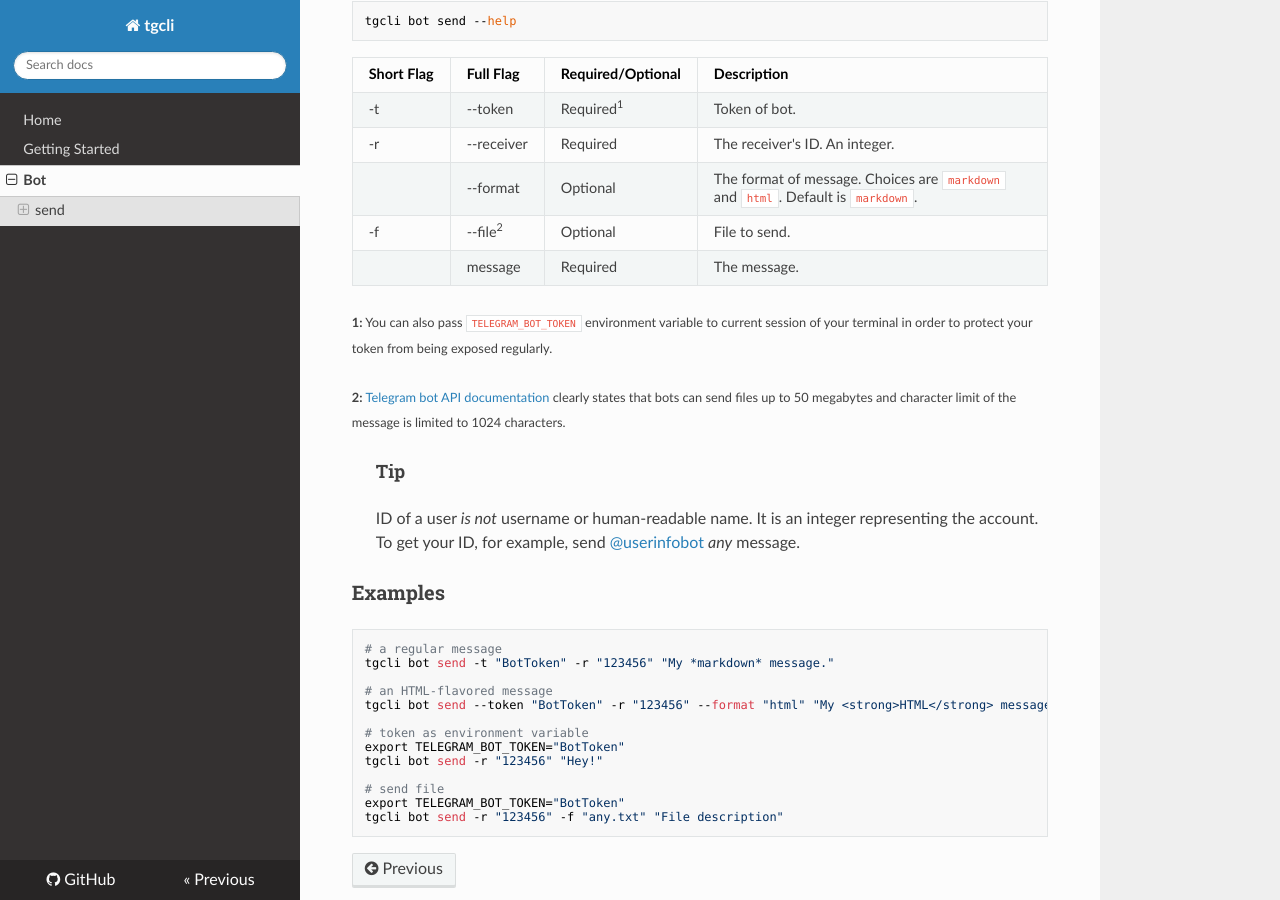
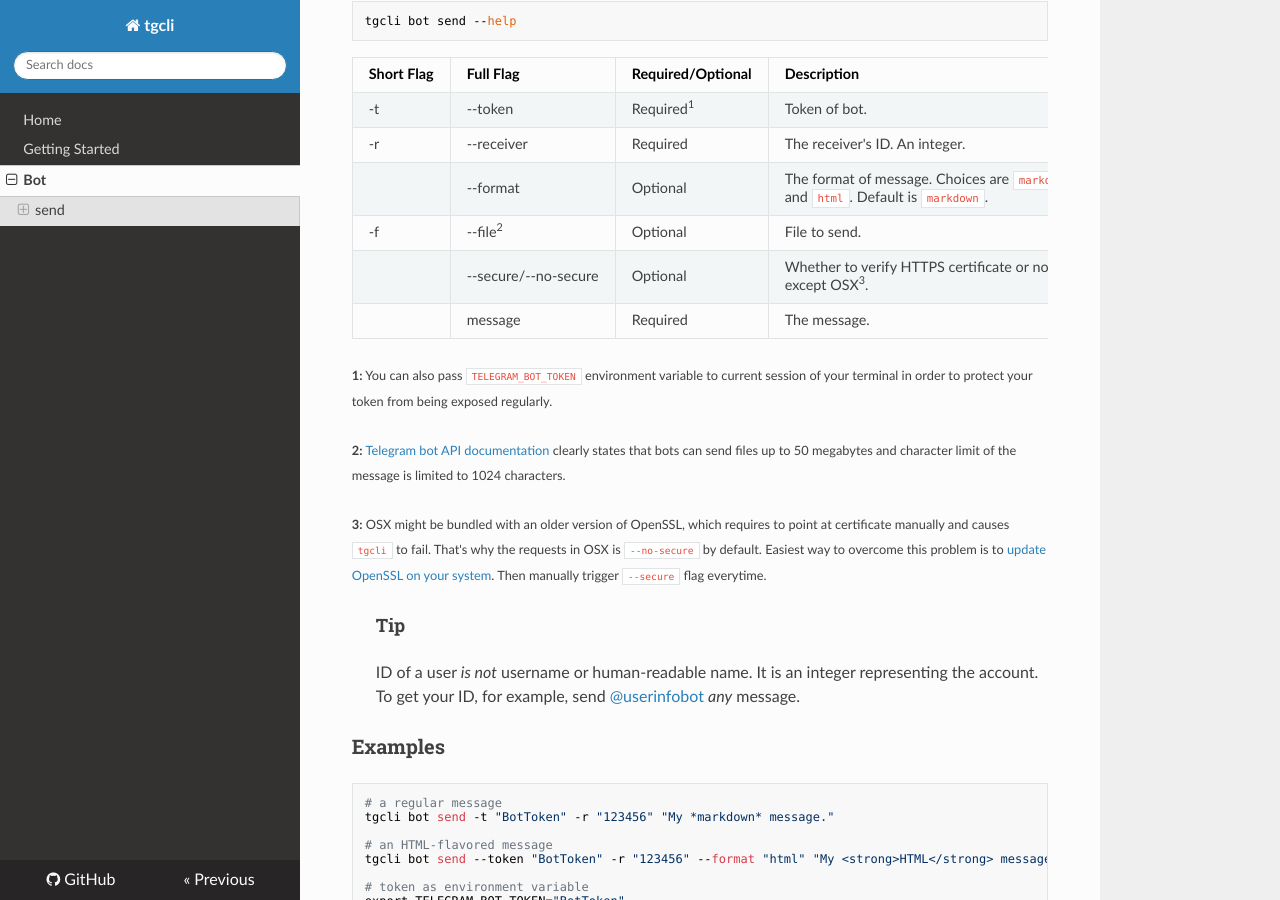
Before and after one commit to erayerdin/tgcli, an MkDocs documentation site: the page built from docs/bot.md, in a window 1280 px wide and 900 px high, scrolled down 417 px. Built offline with MkDocs 1.6.1, drawn with Linux system fonts in a browser that asks for light colours; nearby versions of some CDN libraries.

Commit message:
updated docs accordingly

```diff
--- a/docs/bot.md
+++ b/docs/bot.md
@@ -18,6 +18,7 @@
 -r | --receiver | Required | The receiver's ID. An integer.
  | --format | Optional | The format of message. Choices are `markdown` and `html`. Default is `markdown`.
 -f | --file<sup>2</sup> | Optional | File to send.
+ | --secure/--no-secure | Optional | Whether to verify HTTPS certificate or not. Default is `True` except OSX<sup>3</sup>.
  | message | Required | The message.
 
 <small>**1:** You can also pass `TELEGRAM_BOT_TOKEN` environment variable to
@@ -27,6 +28,12 @@
 <small>**2:** [Telegram bot API documentation](https://core.telegram.org/bots/api#senddocument)
 clearly states that bots can send files up to 50 megabytes and character limit
 of the message is limited to 1024 characters.</small>
+
+<small>**3:** OSX might be bundled with an older version of OpenSSL, which
+requires to point at certificate manually and causes `tgcli` to fail. That's
+why the requests in OSX is `--no-secure` by default. Easiest way to overcome
+this problem is to [update OpenSSL on your system](https://apple.stackexchange.com/a/126832).
+Then manually trigger `--secure` flag everytime.</small>
 
  > #### Tip
  > ID of a user  *is not* username or human-readable name. It is an integer
```
Also changed, not shown: 1 other file.
